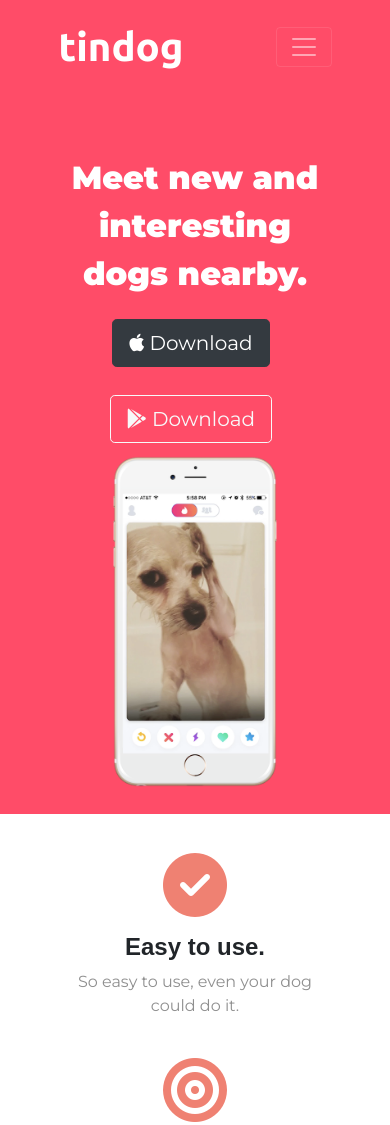
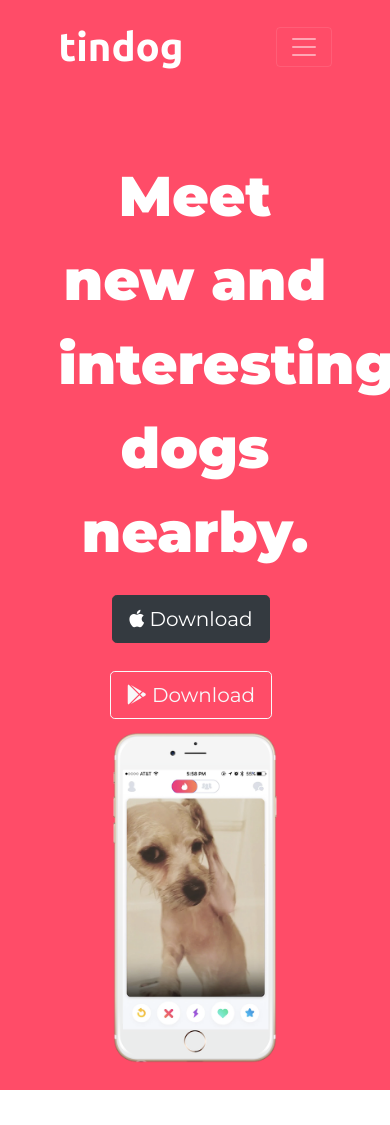
Before and after one commit to Slimake/Tindog, a plain HTML site: page index.html in a window 390 px wide. Shown: the top 1125 px of the page. Drawn offline with nearby package versions, Linux system fonts and the light colour scheme.

Commit message:
Update styles.css

```diff
--- a/css/styles.css
+++ b/css/styles.css
@@ -173,14 +173,9 @@
 	#title .container-fluid {
 		text-align: center;
 	}
+
 	.title-image {
 		position: static;
 		transform: rotate(0);
 	}
 }
-
-@media (max-width: 480px) {
-	.big-heading {
-		font-size: 2rem;
-	}
-}
```
